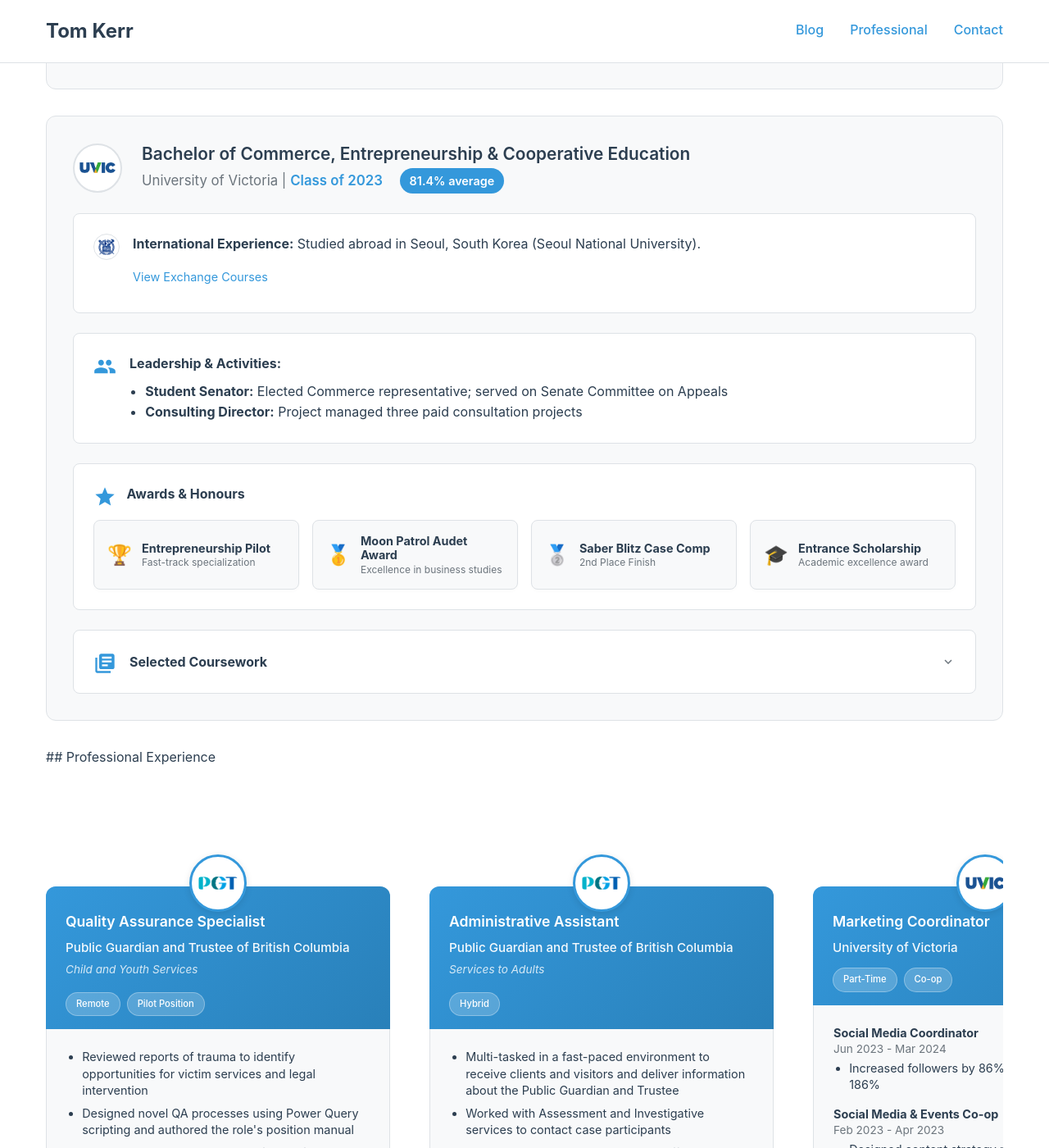
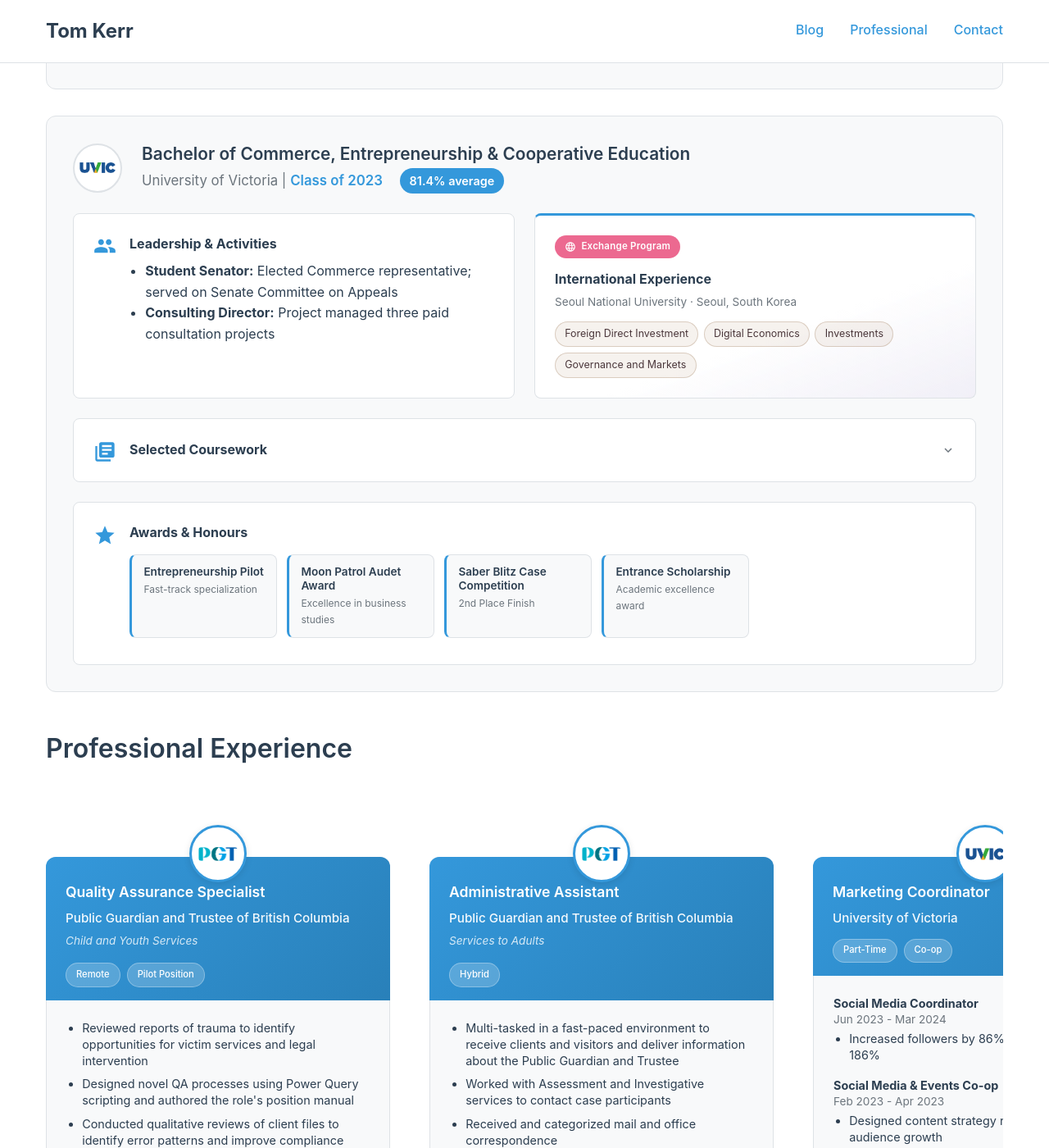
Before and after one commit to TDK250/Toms-Site, a Jekyll site: the page built from professional.md, in a window 1280 px wide and 1400 px high, scrolled down 532 px. Shown: the whole window at 82% size. Built offline with Jekyll 4.4.1, drawn with Linux system fonts in a browser that asks for light colours; part of the change alters nothing that is shown; some of the changed text lies outside the part shown.

Commit message:
Refactor professional.md for improved layout and content
Refactor professional.md to enhance structure and clarity. Updated highlights, awards, and coursework sections for better presentation.

```diff
--- a/professional.md
+++ b/professional.md
@@ -26,7 +26,7 @@ title: Professional
     </div>
   </div>
 
-<div class="degree-info">
+  <div class="degree-info">
     <div class="degree-header">
       <div class="degree-logo">
         <img src="{{ site.baseurl }}/assets/images/uvic-logo.png" alt="University of Victoria" class="edu-logo" onerror="this.parentElement.style.display='none'">
@@ -37,84 +37,44 @@ title: Professional
       </div>
     </div>
 
-    <div class="highlights-vertical-stack">
-      <!-- 1. International Experience (Top) -->
-      <div class="highlight-item international-item">
-        <div class="highlight-header-row" style="width: 100%;">
-          <div class="degree-logo mini-logo">
-            <img src="{{ site.baseurl }}/assets/images/Seoul_national_university_emblem.svg.png" alt="Seoul National University" class="edu-logo">
+    <div class="uvic-highlights">
+
+      <div class="highlight-row">
+        <!-- Leadership & Activities -->
+        <div class="highlight-item">
+          <div class="highlight-icon">
+            <svg xmlns="http://www.w3.org/2000/svg" viewBox="0 0 24 24" fill="var(--accent)"><path d="M16 11c1.66 0 2.99-1.34 2.99-3S17.66 5 16 5c-1.66 0-3 1.34-3 3s1.34 3 3 3zm-8 0c1.66 0 2.99-1.34 2.99-3S9.66 5 8 5C6.34 5 5 6.34 5 8s1.34 3 3 3zm0 2c-2.33 0-7 1.17-7 3.5V19h14v-2.5c0-2.33-4.67-3.5-7-3.5zm8 0c-.29 0-.62.02-.97.05 1.16.84 1.97 1.97 1.97 3.45V19h6v-2.5c0-2.33-4.67-3.5-7-3.5z"/></svg>
           </div>
-          <div class="highlight-content" style="width: 100%;">
-            <strong>International Experience:</strong> Studied abroad in Seoul, South Korea (Seoul National University).
-            <details class="coursework-details" style="margin-top: 0.5rem;">
-              <summary class="coursework-summary" style="padding: 0.5rem 0; font-size: 0.9rem; color: var(--accent);">
-                <span>View Exchange Courses</span>
-              </summary>
-              <div class="course-category" style="padding-top: 0.5rem;">
-                <p>Foreign Direct Investment, Digital Economics, Investments, Governance and Markets</p>
-              </div>
-            </details>
+          <div class="highlight-content">
+            <strong>Leadership & Activities</strong>
+            <ul style="margin: 0.5rem 0 0 1.2rem; padding: 0; list-style-type: disc;">
+              <li><strong>Student Senator:</strong> Elected Commerce representative; served on Senate Committee on Appeals</li>
+              <li><strong>Consulting Director:</strong> Project managed three paid consultation projects</li>
+            </ul>
           </div>
         </div>
-      </div>
 
-      <!-- 2. Leadership & Activities -->
-      <div class="highlight-item">
-        <div class="highlight-icon">
-          <svg xmlns="http://www.w3.org/2000/svg" viewBox="0 0 24 24" fill="var(--accent)"><path d="M16 11c1.66 0 2.99-1.34 2.99-3S17.66 5 16 5c-1.66 0-3 1.34-3 3s1.34 3 3 3zm-8 0c1.66 0 2.99-1.34 2.99-3S9.66 5 8 5C6.34 5 5 6.34 5 8s1.34 3 3 3zm0 2c-2.33 0-7 1.17-7 3.5V19h14v-2.5c0-2.33-4.67-3.5-7-3.5zm8 0c-.29 0-.62.02-.97.05 1.16.84 1.97 1.97 1.97 3.45V19h6v-2.5c0-2.33-4.67-3.5-7-3.5z"/></svg>
-        </div>
-        <div class="highlight-content">
-          <strong>Leadership & Activities:</strong>
-          <ul style="margin: 0.5rem 0 0 1.2rem; padding: 0; list-style-type: disc;">
-            <li><strong>Student Senator:</strong> Elected Commerce representative; served on Senate Committee on Appeals</li>
-            <li><strong>Consulting Director:</strong> Project managed three paid consultation projects</li>
-          </ul>
-        </div>
-      </div>
-
-      <!-- 3. Awards & Honours (Trophy Boxes) -->
-      <div class="awards-section-container">
-        <div class="awards-section-title">
-          <div class="highlight-icon" style="display: inline-block; vertical-align: middle; margin-right: 0.5rem;">
-            <svg xmlns="http://www.w3.org/2000/svg" viewBox="0 0 24 24" fill="var(--accent)"><path d="M12 17.27L18.18 21l-1.64-7.03L22 9.24l-7.19-.61L12 2 9.19 8.63 2 9.24l5.46 4.73L5.82 21z"/></svg>
+        <!-- International Experience / SNU Exchange — visually distinct -->
+        <div class="highlight-item snu-item">
+          <div class="snu-badge">
+            <svg xmlns="http://www.w3.org/2000/svg" viewBox="0 0 24 24" fill="currentColor"><path d="M12 2C6.48 2 2 6.48 2 12s4.48 10 10 10 10-4.48 10-10S17.52 2 12 2zm6.93 6h-2.95c-.32-1.25-.78-2.45-1.38-3.56A8.03 8.03 0 0 1 18.93 8zM12 4.04c.83 1.2 1.48 2.53 1.91 3.96h-3.82c.43-1.43 1.08-2.76 1.91-3.96zM4.26 14C4.1 13.36 4 12.69 4 12s.1-1.36.26-2h3.38c-.08.66-.14 1.32-.14 2s.06 1.34.14 2H4.26zm.81 2h2.95c.32 1.25.78 2.45 1.38 3.56A7.987 7.987 0 0 1 5.07 16zm2.95-8H5.07a7.987 7.987 0 0 1 4.33-3.56C8.8 5.55 8.34 6.75 8.02 8zM12 19.96c-.83-1.2-1.48-2.53-1.91-3.96h3.82c-.43 1.43-1.08 2.76-1.91 3.96zM14.34 14H9.66c-.09-.66-.16-1.32-.16-2s.07-1.35.16-2h4.68c.09.65.16 1.32.16 2s-.07 1.34-.16 2zm.25 5.56c.6-1.11 1.06-2.31 1.38-3.56h2.95a8.03 8.03 0 0 1-4.33 3.56zM16.36 14c.08-.66.14-1.32.14-2s-.06-1.34-.14-2h3.38c.16.64.26 1.31.26 2s-.1 1.36-.26 2h-3.38z"/></svg>
+            <span>Exchange Program</span>
           </div>
-          <strong>Awards & Honours</strong>
-        </div>
-
-        <div class="trophy-grid">
-          <div class="trophy-box">
-            <span class="trophy-icon">🏆</span>
-            <div class="trophy-text">
-              <strong>Entrepreneurship Pilot</strong>
-              <p>Fast-track specialization</p>
-            </div>
-          </div>
-          <div class="trophy-box">
-            <span class="trophy-icon">🥇</span>
-            <div class="trophy-text">
-              <strong>Moon Patrol Audet Award</strong>
-              <p>Excellence in business studies</p>
-            </div>
-          </div>
-          <div class="trophy-box">
-            <span class="trophy-icon">🥈</span>
-            <div class="trophy-text">
-              <strong>Saber Blitz Case Comp</strong>
-              <p>2nd Place Finish</p>
-            </div>
-          </div>
-          <div class="trophy-box">
-            <span class="trophy-icon">🎓</span>
-            <div class="trophy-text">
-              <strong>Entrance Scholarship</strong>
-              <p>Academic excellence award</p>
+          <div class="highlight-content">
+            <strong>International Experience</strong>
+            <p class="snu-location">Seoul National University &middot; Seoul, South Korea</p>
+            <div class="course-pills snu-pills">
+              <span class="course-pill">Foreign Direct Investment</span>
+              <span class="course-pill">Digital Economics</span>
+              <span class="course-pill">Investments</span>
+              <span class="course-pill">Governance and Markets</span>
             </div>
           </div>
         </div>
       </div>
 
-      <!-- 4. Coursework (Collapsible and Sorted at Bottom) -->
-      <div class="highlight-item coursework-item">
+      <!-- Coursework — pretty pill display, grouped, collapsible -->
+      <div class="highlight-item coursework-item full-width">
         <details class="coursework-details">
           <summary class="coursework-summary">
             <div class="summary-left">
@@ -130,25 +90,82 @@ title: Professional
           <div class="coursework-dropdown-content">
             <div class="course-category">
               <h4>Business & Economics</h4>
-              <p>Accounting (Financial & Managerial), Business and Sustainability, Business Law, Finance, International Business, Marketing, Micro & Macro Economics, Operations Management, People and Organizations</p>
+              <div class="course-pills">
+                <span class="course-pill">Accounting (Financial & Managerial)</span>
+                <span class="course-pill">Business and Sustainability</span>
+                <span class="course-pill">Business Law</span>
+                <span class="course-pill">Finance</span>
+                <span class="course-pill">International Business</span>
+                <span class="course-pill">Marketing</span>
+                <span class="course-pill">Micro & Macro Economics</span>
+                <span class="course-pill">Operations Management</span>
+                <span class="course-pill">People and Organizations</span>
+              </div>
             </div>
             <div class="course-category">
               <h4>Social Sciences</h4>
-              <p>Anthropology, Global Development, Political Science (Canadian and International), Psychology, Sociology</p>
+              <div class="course-pills">
+                <span class="course-pill">Anthropology</span>
+                <span class="course-pill">Global Development</span>
+                <span class="course-pill">Political Science (Canadian and International)</span>
+                <span class="course-pill">Psychology</span>
+                <span class="course-pill">Sociology</span>
+              </div>
             </div>
             <div class="course-category">
               <h4>Humanities & Communication</h4>
-              <p>English, Epistemology, Intensive Chinese, Language and Thought, Public Speaking</p>
+              <div class="course-pills">
+                <span class="course-pill">English</span>
+                <span class="course-pill">Epistemology</span>
+                <span class="course-pill">Intensive Chinese</span>
+                <span class="course-pill">Language and Thought</span>
+                <span class="course-pill">Public Speaking</span>
+              </div>
             </div>
             <div class="course-category">
               <h4>STEM & Analytics</h4>
-              <p>Computer Science, Finite Mathematics, Information Systems, Statistics for Business</p>
+              <div class="course-pills">
+                <span class="course-pill">Computer Science</span>
+                <span class="course-pill">Finite Mathematics</span>
+                <span class="course-pill">Information Systems</span>
+                <span class="course-pill">Statistics for Business</span>
+              </div>
             </div>
           </div>
         </details>
       </div>
+
+      <!-- Awards & Honours — light horizontal strip, carousel-flavored but simple -->
+      <div class="highlight-item awards-item full-width">
+        <div class="highlight-icon">
+          <svg xmlns="http://www.w3.org/2000/svg" viewBox="0 0 24 24" fill="var(--accent)"><path d="M12 17.27L18.18 21l-1.64-7.03L22 9.24l-7.19-.61L12 2 9.19 8.63 2 9.24l5.46 4.73L5.82 21z"/></svg>
+        </div>
+        <div class="highlight-content">
+          <strong>Awards & Honours</strong>
+          <div class="awards-strip">
+            <div class="award-chip">
+              <span class="award-name">Entrepreneurship Pilot</span>
+              <span class="award-desc">Fast-track specialization</span>
+            </div>
+            <div class="award-chip">
+              <span class="award-name">Moon Patrol Audet Award</span>
+              <span class="award-desc">Excellence in business studies</span>
+            </div>
+            <div class="award-chip">
+              <span class="award-name">Saber Blitz Case Competition</span>
+              <span class="award-desc">2nd Place Finish</span>
+            </div>
+            <div class="award-chip">
+              <span class="award-name">Entrance Scholarship</span>
+              <span class="award-desc">Academic excellence award</span>
+            </div>
+          </div>
+        </div>
+      </div>
+
     </div>
   </div>
+</div>
 
 ## Professional Experience
 
@@ -235,7 +252,6 @@ title: Professional
                <li>Planned "Next Stop Co-op" event for 30+ Commerce students</li>
             </ul>
           </li>
-          <!-- Senator role moved to Education -->
         </ul>
       </div>
     </div>
@@ -285,8 +301,6 @@ title: Professional
         </ul>
       </div>
     </div>
-
-    <!-- Consulting Director role moved to Education -->
 
     <div class="experience-card">
       <div class="card-date">May 2021 - Oct 2021</div>
@@ -375,7 +389,6 @@ title: Professional
   </div>
 </div>
 
-
 ## Projects & Volunteer Experience
 
 <div class="experience-carousel-container">
@@ -413,8 +426,6 @@ title: Professional
         </div>
       </div>
     </div>
-
-    <!-- Senator Role moved to Professional Experience -->
 
     <div class="experience-card">
       <div class="card-date">Nov 2020 - Nov 2023</div>
@@ -500,7 +511,7 @@ function scrollCarousel(direction) {
   const carousel = document.getElementById('experienceCarousel');
   const card = carousel.querySelector('.experience-card');
   if (card) {
-    const cardWidth = card.offsetWidth + 48; // card width + 3rem gap
+    const cardWidth = card.offsetWidth + 48;
     carousel.scrollBy({
       left: direction * cardWidth,
       behavior: 'smooth'
@@ -512,7 +523,7 @@ function scrollCombinedCarousel(direction) {
   const carousel = document.getElementById('combinedCarousel');
   const card = carousel.querySelector('.experience-card');
   if (card) {
-    const cardWidth = card.offsetWidth + 48; // card width + 3rem gap
+    const cardWidth = card.offsetWidth + 48;
     carousel.scrollBy({
       left: direction * cardWidth,
       behavior: 'smooth'
@@ -520,7 +531,6 @@ function scrollCombinedCarousel(direction) {
   }
 }
 
-// Check if carousels need scroll hints
 function checkScrollNeeded() {
   const combinedCarousel = document.getElementById('combinedCarousel');
   const combinedScrollHint = document.getElementById('combinedScrollHint');
@@ -540,7 +550,6 @@ function checkScrollNeeded() {
   }
 }
 
-// Check on load and resize
 window.addEventListener('load', checkScrollNeeded);
 window.addEventListener('resize', checkScrollNeeded);
 
@@ -552,8 +561,6 @@ function addDragAndSwipeSupport(carouselId) {
   let startX = 0;
   let scrollLeft = 0;
   let isDragging = false;
-
-  // Mouse Drag Support
   let scrollRafId = null;
 
   carousel.addEventListener('mousedown', (e) => {
@@ -571,7 +578,7 @@ function addDragAndSwipeSupport(carouselId) {
     const walk = (x - startX) * 1.2;
     if (Math.abs(walk) > 5) {
       isDragging = true;
-      e.preventDefault(); // Stop browser text selection/scrolling
+      e.preventDefault();
 
       if (!scrollRafId) {
         scrollRafId = requestAnimationFrame(() => {
@@ -596,7 +603,6 @@ function addDragAndSwipeSupport(carouselId) {
     }
   });
 
-  // Prevent link click when dragging
   carousel.addEventListener('click', (e) => {
     if (isDragging) {
       e.preventDefault();
@@ -611,7 +617,6 @@ addDragAndSwipeSupport('combinedCarousel');
 </script>
 
 <style>
-/* Simple, Clean Styles */
 .professional-header {
   text-align: center;
   margin-bottom: 3rem;
@@ -674,12 +679,6 @@ addDragAndSwipeSupport('combinedCarousel');
   padding: 0.25rem;
 }
 
-.mini-logo {
-  width: 32px;
-  height: 32px;
-  border-width: 1px;
-}
-
 .edu-logo {
   max-width: 90%;
   max-height: 90%;
@@ -722,15 +721,21 @@ addDragAndSwipeSupport('combinedCarousel');
   margin-left: 1rem;
 }
 
-.highlights {
-  display: grid;
-  grid-template-columns: 1fr;
+.uvic-highlights {
+  display: flex;
+  flex-direction: column;
   gap: 1.5rem;
   margin-top: 1.5rem;
 }
 
+.highlight-row {
+  display: grid;
+  grid-template-columns: 1fr;
+  gap: 1.5rem;
+}
+
 @media (min-width: 768px) {
-  .highlights {
+  .highlight-row {
     grid-template-columns: 1fr 1fr;
   }
 }
@@ -744,13 +749,9 @@ addDragAndSwipeSupport('combinedCarousel');
   display: flex;
   gap: 1rem;
   align-items: flex-start;
-  height: 100%; /* Ensure equal height in grid */
 }
 
-  .highlight-header-row {
-  display: flex;
-  gap: 1rem;
-  align-items: flex-start;
+.highlight-item.full-width {
   width: 100%;
 }
 
@@ -763,10 +764,132 @@ addDragAndSwipeSupport('combinedCarousel');
 
 .highlight-content {
   flex: 1;
+  min-width: 0;
 }
 
 .highlight-item:hover {
   transform: translateY(-1px);
+}
+
+/* SNU exchange card — visually distinct from the rest of the highlights */
+.snu-item {
+  flex-direction: column;
+  gap: 0.85rem;
+  background: linear-gradient(160deg, var(--bg-primary) 60%, var(--snu-tint, rgba(120, 80, 200, 0.06)));
+  border: 1px solid var(--border);
+  border-top: 3px solid var(--snu-accent, var(--accent));
+  position: relative;
+}
+
+.snu-badge {
+  display: inline-flex;
+  align-items: center;
+  gap: 0.4rem;
+  align-self: flex-start;
+  background: var(--snu-accent, var(--accent));
+  filter: hue-rotate(130deg) saturate(0.85);
+  color: white;
+  padding: 0.3rem 0.75rem;
+  border-radius: 1rem;
+  font-size: 0.72rem;
+  font-weight: 600;
+  letter-spacing: 0.02em;
+}
+
+.snu-badge svg {
+  width: 14px;
+  height: 14px;
+  flex-shrink: 0;
+}
+
+.snu-location {
+  margin: 0.25rem 0 0.75rem 0;
+  font-size: 0.85rem;
+  color: var(--text-secondary);
+}
+
+/* Course pills — shared between SNU and UVic coursework */
+.course-pills {
+  display: flex;
+  flex-wrap: wrap;
+  gap: 0.4rem;
+}
+
+.course-pill {
+  display: inline-block;
+  font-size: 0.78rem;
+  padding: 0.3rem 0.7rem;
+  border-radius: 1rem;
+  background: var(--bg-secondary);
+  border: 1px solid var(--border);
+  color: var(--text-primary);
+  white-space: nowrap;
+}
+
+.snu-pills .course-pill {
+  background: rgba(120, 80, 200, 0.08);
+  border-color: rgba(120, 80, 200, 0.25);
+  filter: hue-rotate(130deg) saturate(0.6);
+}
+
+.course-category {
+  margin-bottom: 0.25rem;
+}
+
+/* Awards strip — compact horizontal scroller, lighter weight than the experience carousel */
+.awards-strip {
+  display: flex;
+  gap: 0.75rem;
+  overflow-x: auto;
+  margin-top: 0.85rem;
+  padding-bottom: 0.5rem;
+  scroll-snap-type: x proximity;
+  -webkit-overflow-scrolling: touch;
+}
+
+.awards-strip::-webkit-scrollbar {
+  height: 6px;
+}
+
+.awards-strip::-webkit-scrollbar-track {
+  background: var(--bg-secondary);
+  border-radius: 4px;
+}
+
+.awards-strip::-webkit-scrollbar-thumb {
+  background: var(--accent);
+  border-radius: 4px;
+}
+
+.award-chip {
+  flex: 0 0 auto;
+  scroll-snap-align: start;
+  width: 180px;
+  display: flex;
+  flex-direction: column;
+  gap: 0.2rem;
+  padding: 0.75rem 0.9rem;
+  background: var(--bg-secondary);
+  border: 1px solid var(--border);
+  border-left: 3px solid var(--accent);
+  border-radius: 0.5rem;
+  transition: transform 0.2s ease;
+}
+
+.award-chip:hover {
+  transform: translateY(-2px);
+}
+
+.award-name {
+  font-weight: 600;
+  font-size: 0.85rem;
+  color: var(--text-primary);
+  line-height: 1.25;
+}
+
+.award-desc {
+  font-size: 0.75rem;
+  color: var(--text-secondary);
 }
 
 /* Collapsible Coursework Styles */
@@ -831,7 +954,7 @@ addDragAndSwipeSupport('combinedCarousel');
   line-height: 1.4;
 }
 
-/* Experience Cards - Dynamic width based on content */
+/* Experience Cards */
 .experience-carousel-container {
   margin: 2rem 0;
   position: relative;
@@ -839,13 +962,13 @@ addDragAndSwipeSupport('combinedCarousel');
 
 .experience-carousel {
   display: flex;
-  gap: 3rem; /* 48px */
+  gap: 3rem;
   overflow-x: auto;
-  padding: 3rem 0 4rem 0; /* More bottom padding for dates */
+  padding: 3rem 0 4rem 0;
   scroll-behavior: smooth;
   -webkit-overflow-scrolling: touch;
   position: relative;
-  align-items: stretch; /* Make all cards equal height */
+  align-items: stretch;
   cursor: grab;
 }
 
@@ -864,18 +987,18 @@ addDragAndSwipeSupport('combinedCarousel');
 }
 
 .experience-card {
-  width: 420px; /* Fixed width for consistency */
+  width: 420px;
   background: var(--bg-secondary);
   border-radius: 0.75rem;
   border: 1px solid var(--border);
   transition: transform 0.3s ease;
   flex-shrink: 0;
   position: relative;
-  margin-top: 2rem; /* Space for logo */
-  margin-bottom: 2.5rem; /* Space for date at bottom */
-  overflow: visible; /* Allow elements to show outside card */
+  margin-top: 2rem;
+  margin-bottom: 2.5rem;
+  overflow: visible;
   height: auto;
-  min-height: 200px; /* Minimum height for consistency */
+  min-height: 200px;
   display: flex;
   flex-direction: column;
 }
@@ -884,10 +1007,9 @@ addDragAndSwipeSupport('combinedCarousel');
   transform: translateY(-4px);
 }
 
-/* Date floating below card */
 .card-date {
   position: absolute;
-  bottom: -2.5rem; /* Position below card */
+  bottom: -2.5rem;
   left: 50%;
   transform: translateX(-50%);
   font-weight: 600;
@@ -902,14 +1024,13 @@ addDragAndSwipeSupport('combinedCarousel');
   box-shadow: 0 2px 8px rgba(0,0,0,0.1);
 }
 
-/* Larger logo circle intersecting with card */
 .logo-circle {
   position: absolute;
-  top: -40px; /* Position to intersect with card top */
+  top: -40px;
   left: 50%;
   transform: translateX(-50%);
-  width: 70px; /* Increased from 50px */
-  height: 70px; /* Increased from 50px */
+  width: 70px;
+  height: 70px;
   background: white;
   border-radius: 50%;
   border: 3px solid var(--accent);
@@ -926,13 +1047,12 @@ addDragAndSwipeSupport('combinedCarousel');
 }
 
 .company-logo {
-  max-width: 75%; /* Slightly larger logo within circle */
+  max-width: 75%;
   max-height: 75%;
   object-fit: contain;
   border-radius: 4px;
 }
 
-/* Card header with colored background */
 .card-header {
   background: linear-gradient(135deg, var(--accent), var(--accent-hover));
   color: white;
@@ -971,11 +1091,10 @@ addDragAndSwipeSupport('combinedCarousel');
   margin-top: 0.75rem;
 }
 
-/* Card content */
 .card-content {
   padding: 1.5rem;
   background: var(--bg-secondary);
-  flex: 1; /* Extend to fill remaining height */
+  flex: 1;
   border-radius: 0 0 0.75rem 0.75rem;
 }
 
@@ -996,7 +1115,6 @@ addDragAndSwipeSupport('combinedCarousel');
   font-size: 0.9rem;
 }
 
-/* Tags - Styled for colored background */
 .remote-tag, .hybrid-tag, .coop-tag, .temp-tag, .pilot-tag, .part-time-tag, .event-based-tag {
   font-size: 0.7rem;
   padding: 0.3rem 0.75rem;
@@ -1036,7 +1154,6 @@ addDragAndSwipeSupport('combinedCarousel');
   }
 }
 
-/* Accomplishments */
 .accomplishments-grid {
   display: grid;
   grid-template-columns: 1fr;
@@ -1192,10 +1309,9 @@ addDragAndSwipeSupport('combinedCarousel');
   transform: translateY(-2px);
 }
 
-/* Mobile Responsive */
 @media (max-width: 768px) {
   .experience-card {
-    width: 280px; /* Smaller fixed width on mobile */
+    width: 280px;
   }
 
   .carousel-nav {
@@ -1216,11 +1332,15 @@ addDragAndSwipeSupport('combinedCarousel');
     width: 100%;
     max-width: 250px;
   }
+
+  .awards-list {
+    grid-template-columns: 1fr;
+  }
 }
 
 @media (max-width: 480px) {
   .experience-card {
-    width: 250px; /* Even smaller fixed width on small mobile */
+    width: 250px;
   }
 
   .career-profile, .degree-info {
@@ -1228,79 +1348,9 @@ addDragAndSwipeSupport('combinedCarousel');
   }
 }
 
-/* Hide scroll hint on smaller screens */
 @media (max-width: 768px) {
   .desktop-only {
     display: none;
   }
 }
-
-  /* Vertical layout stack for UVic highlights */
-.highlights-vertical-stack {
-  display: flex;
-  flex-direction: column;
-  gap: 1.5rem;
-  margin-top: 1.5rem;
-}
-
-/* Trophy Showcase Structure */
-.awards-section-container {
-  padding: 1.5rem;
-  background: var(--bg-primary);
-  border-radius: 0.5rem;
-  border: 1px solid var(--border);
-}
-
-.awards-section-title {
-  margin-bottom: 1rem;
-  font-size: 1rem;
-}
-
-.trophy-grid {
-  display: grid;
-  grid-template-columns: repeat(auto-fit, minmax(200px, 1fr));
-  gap: 1rem;
-  margin-top: 0.5rem;
-}
-
-.trophy-box {
-  background: var(--bg-secondary);
-  border: 1px solid var(--border);
-  border-radius: 0.5rem;
-  padding: 1rem;
-  display: flex;
-  align-items: center;
-  gap: 0.75rem;
-  transition: all 0.3s ease;
-  box-shadow: 0 2px 4px rgba(0,0,0,0.02);
-}
-
-.trophy-box:hover {
-  transform: translateY(-2px);
-  border-color: var(--accent);
-  box-shadow: 0 4px 12px rgba(0,0,0,0.05);
-}
-
-.trophy-icon {
-  font-size: 1.5rem;
-  flex-shrink: 0;
-}
-
-.trophy-text {
-  flex: 1;
-}
-
-.trophy-text strong {
-  display: block;
-  font-size: 0.9rem;
-  line-height: 1.2;
-  margin-bottom: 0.15rem;
-}
-
-.trophy-text p {
-  margin: 0;
-  font-size: 0.75rem;
-  color: var(--text-secondary);
-  line-height: 1.2;
-}
 </style>
```
